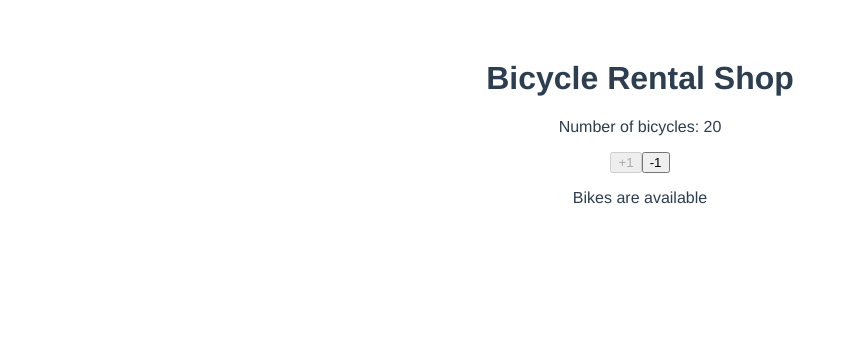
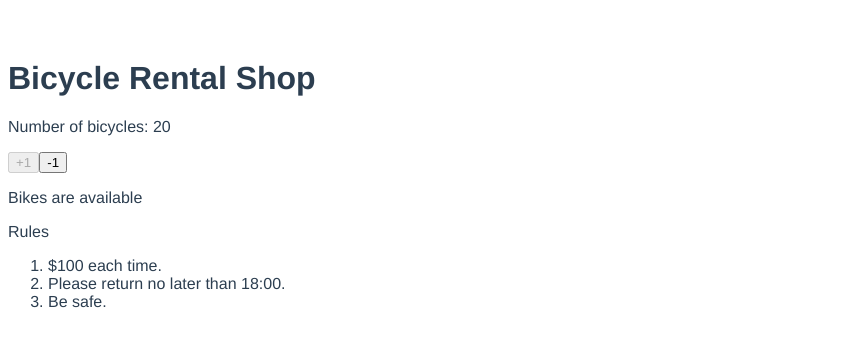
Before and after one commit to mengchu35/vue2_shop, a Vue app: page / in a window 1280 px wide. Shown: the top 346 px of the page, without its empty margins (0-848 px from the left). Built offline with nearby package versions, Linux system fonts and the light colour scheme.

Commit message:
[vue] v-for

```diff
--- a/src/App.vue
+++ b/src/App.vue
@@ -20,7 +20,7 @@ export default {
   font-family: Avenir, Helvetica, Arial, sans-serif;
   -webkit-font-smoothing: antialiased;
   -moz-osx-font-smoothing: grayscale;
-  text-align: center;
+  /*text-align: center;*/
   color: #2c3e50;
   margin-top: 60px;
 }
--- a/src/components/BicycleRentalShop.vue
+++ b/src/components/BicycleRentalShop.vue
@@ -6,6 +6,10 @@
     <button v-on:click="minus" v-bind:disabled="btnMinus()">-1</button>
     <p v-if="count == 0">No bike is available</p>
     <p v-else>Bikes are available</p>
+    <p>Rules</p>
+    <ol>
+      <li v-for="(rule, index) in rules" v-bind:key="index">{{ rule }}</li>
+    </ol>
     <!--<p>Total income: {{ subtotalComputed }}</p>-->
   </div>
 </template>
@@ -18,6 +22,11 @@ export default {
       price: 100,
       quantity: 20, // 總量
       count: 20, // 剩餘個數
+      rules: [
+        '$100 each time.',
+        'Please return no later than 18:00.',
+        'Be safe.'
+      ],
     }
   },
   computed: {
```
